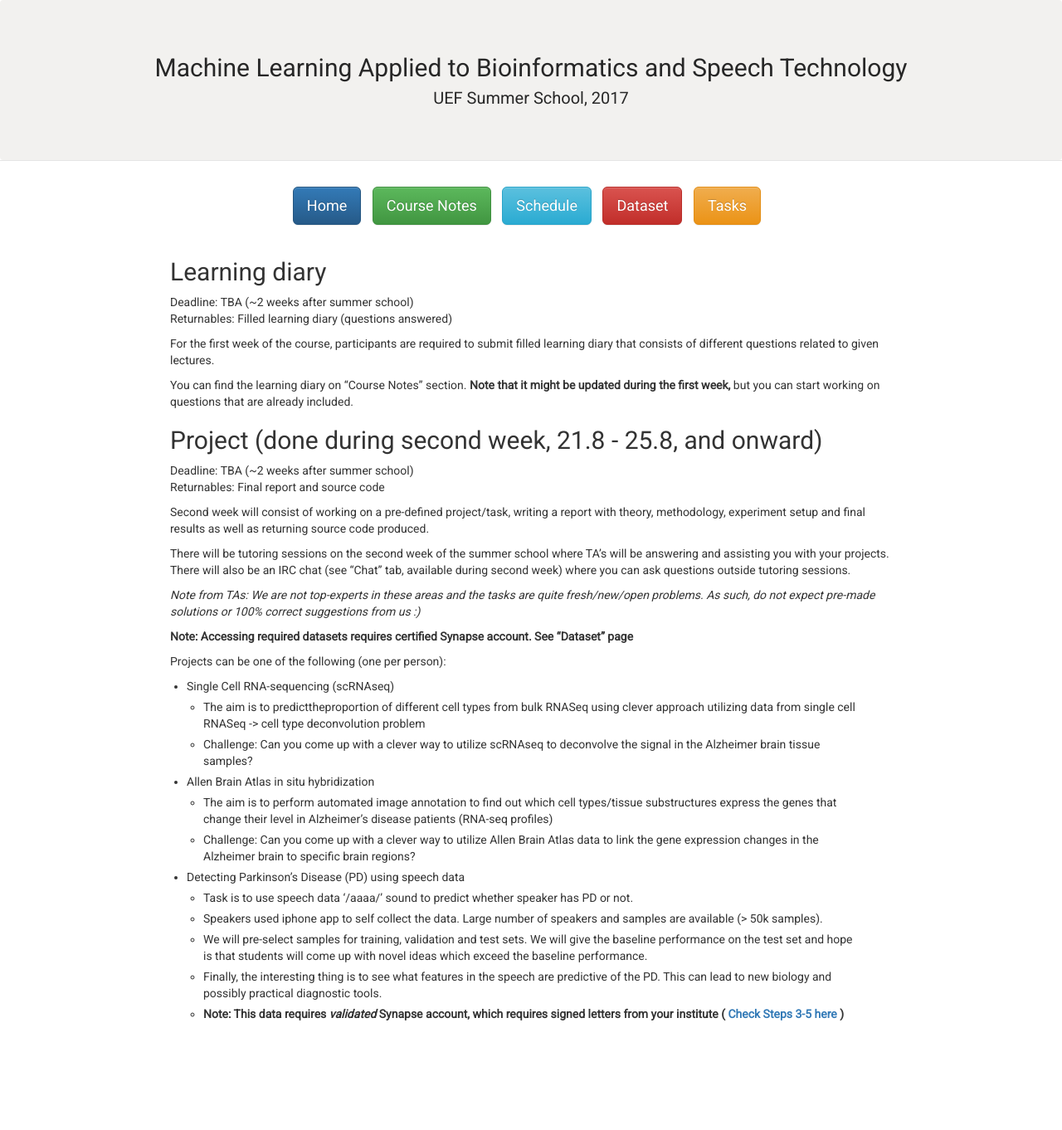
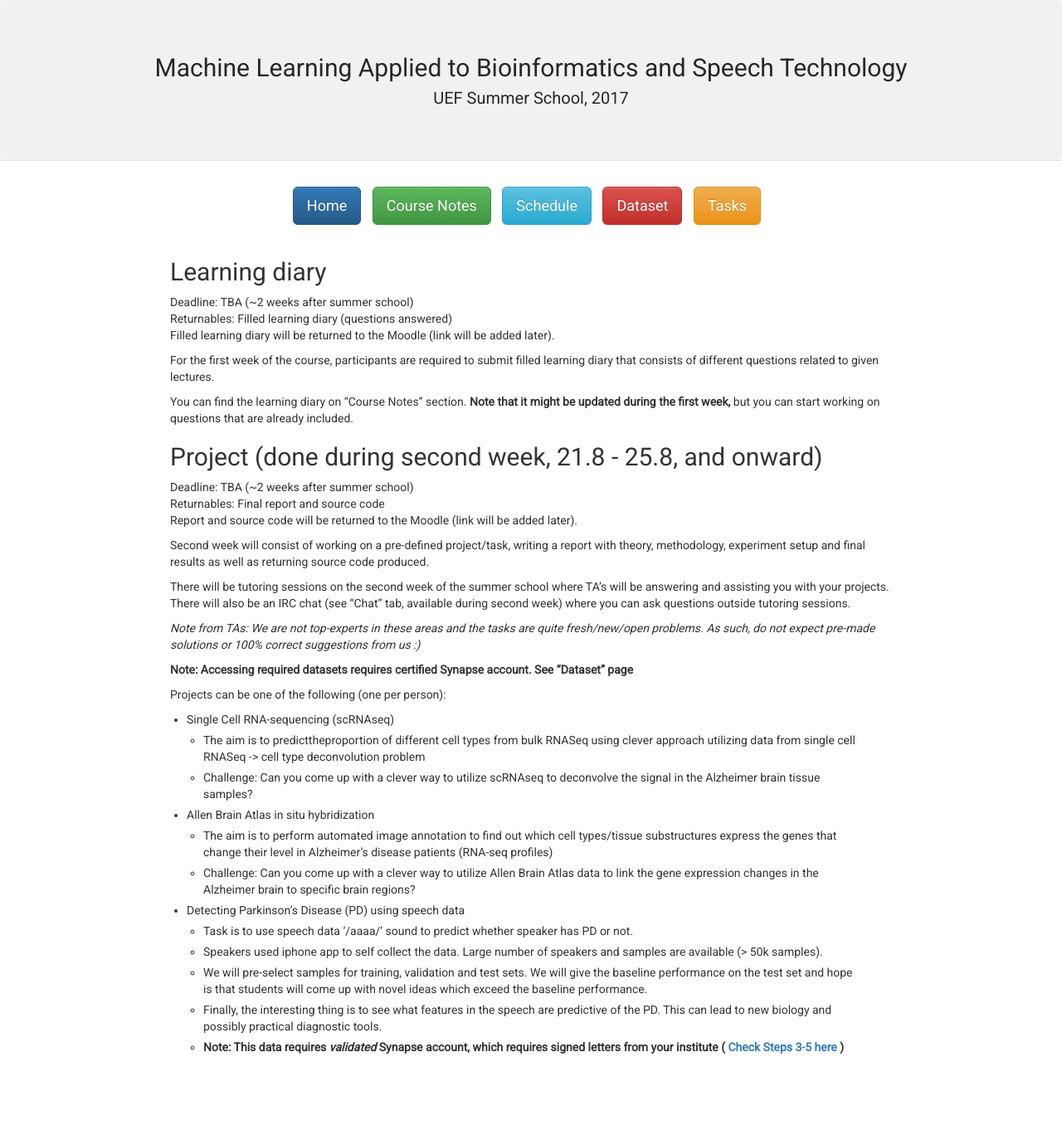
Before and after one commit to abrahamwoubie/Summer_School_RL, a Jekyll site: the page built from tasks.md, in a window 1280 px wide. Shown: the whole page at 83% size. Built offline with Jekyll 4.4.1, drawn with Linux system fonts in a browser that asks for light colours; nearby versions of some CDN libraries; before the commit the page ends 1322 px from its top, so only the background shows below that.

Commit message:
Added info about moodle

```diff
--- a/tasks.md
+++ b/tasks.md
@@ -7,7 +7,8 @@ title: Tasks | MLABST'17
 
 ## Learning diary
 Deadline: TBA (~2 weeks after summer school) <br>
-Returnables: Filled learning diary (questions answered)
+Returnables: Filled learning diary (questions answered) <br>
+Filled learning diary will be returned to the Moodle (link will be added later).
 
 For the first week of the course, participants are required to submit filled
 learning diary that consists of different questions related to given lectures.
@@ -17,7 +18,8 @@ updated during the first week,** but you can start working on questions that are
 
 ## Project (done during second week, 21.8 - 25.8, and onward)
 Deadline: TBA (~2 weeks after summer school) <br>
-Returnables: Final report and source code
+Returnables: Final report and source code <br>
+Report and source code will be returned to the Moodle (link will be added later).
 
 Second week will consist of working on a pre-defined project/task, writing a
 report with theory, methodology, experiment setup and final results as well as returning source code produced.
```
